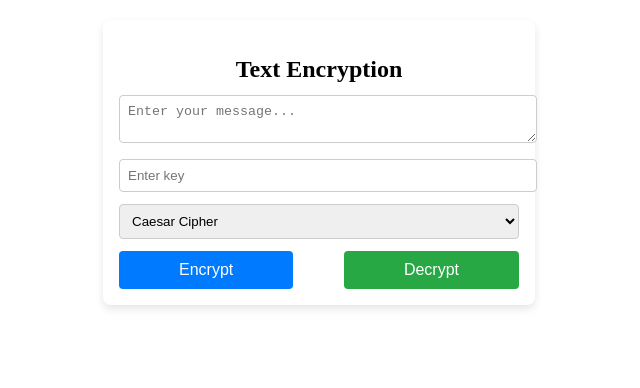
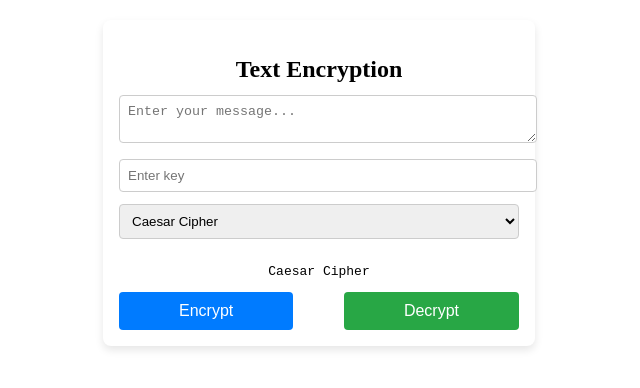
Before and after one commit to AndrewAscone/DeCypher, a React (Vite) app in the folder src/main/java/com/scone/DeCypher/frontend/: page / in a window 1280 px wide. Shown: the top 388 px of the page, without its empty margins (321-961 px from the left). Built offline with nearby package versions, Linux system fonts and the light colour scheme.

Commit message:
Adding info box for cipher details and instructions

```diff
--- a/src/main/java/com/scone/DeCypher/frontend/src/DeCypherUI.jsx
+++ b/src/main/java/com/scone/DeCypher/frontend/src/DeCypherUI.jsx
@@ -6,6 +6,19 @@ export default function DeCypherUI() {
     const [key, setKey] = useState("");
     const [cipher, setCipher] = useState("caesar");
     const [result, setResult] = useState("");
+
+    const getCipherInfo = (cipher) => {
+        switch (cipher) {
+            case "caesar":
+                return "Caesar Cipher";
+            case "vigenere":
+                return "Vigenere Cipher";
+            case "atbash":
+                return "Atbash Cipher";
+            case "aes":
+                return "AES Cipher";
+        }
+    };
 
     const handleEncrypt = async () => {
         try {
@@ -24,8 +37,7 @@ export default function DeCypherUI() {
             setResult("Error: Encryption failed.");
         }
     };
-    // If something goes wrong in testing, check these handle functions
-    // Double check URLs being used (need to manage CORS stuff in back end)
+
     // These are only for text encryptions, need to differentiate for files
     const handleDecrypt = async () => {
         try {
@@ -71,6 +83,9 @@ export default function DeCypherUI() {
                 <option value="atbash">Atbash Cipher</option>
                 <option value="aes">AES</option>
             </select>
+            <div className="cipher-info">
+                <pre>{getCipherInfo(cipher)}</pre>
+            </div>
             <div className="button-container">
                 <button className="encrypt-btn" onClick={handleEncrypt}>
                     Encrypt
```
